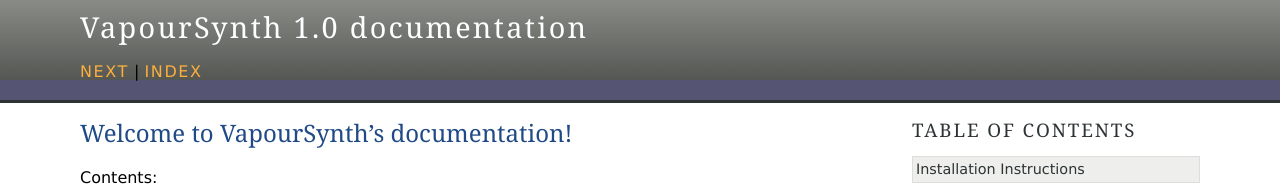
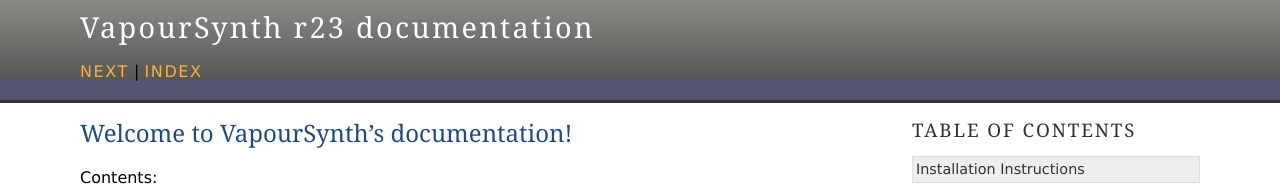
Before and after one commit to vapoursynth/vapoursynth, a Sphinx documentation site: the page built from doc/index.rst, in a window 1280 px wide and 900 px high. Shown: the top 187 px of the window. Built offline with Sphinx 7.4.7, drawn with Linux system fonts in a browser that asks for light colours; formulas are drawn with MathJax 3.

Commit message:
doc: Show VapourSynth's version instead of "1.0"

```diff
--- a/doc/conf.py
+++ b/doc/conf.py
@@ -49,9 +49,9 @@
 # built documents.
 #
 # The short X.Y version.
-version = '1.0'
+version = 'r23'
 # The full version, including alpha/beta/rc tags.
-release = '1.0'
+release = version
 
 # The language for content autogenerated by Sphinx. Refer to documentation
 # for a list of supported languages.
```
